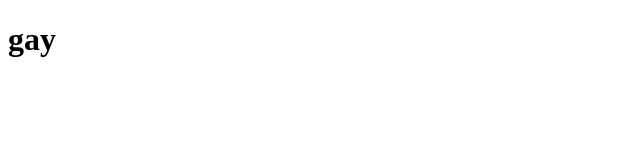
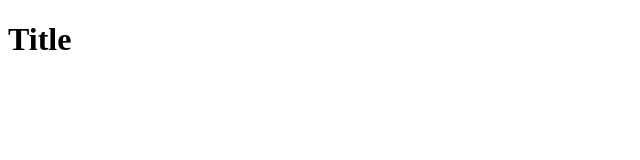
Before and after one commit to mxapd/web_server, a plain HTML site: page index.html in a window 1280 px wide. Shown: the full height of the page, 0-640 px from the left. Drawn offline with Linux system fonts and the light colour scheme.

Commit message:
something

```diff
--- a/index.html
+++ b/index.html
@@ -6,6 +6,6 @@
     <title>NOOB</title>
 </head>
 <body>
-    <h1>gay</h1>
+    <h1>Title</h1>
 </body>
 </html>
```
